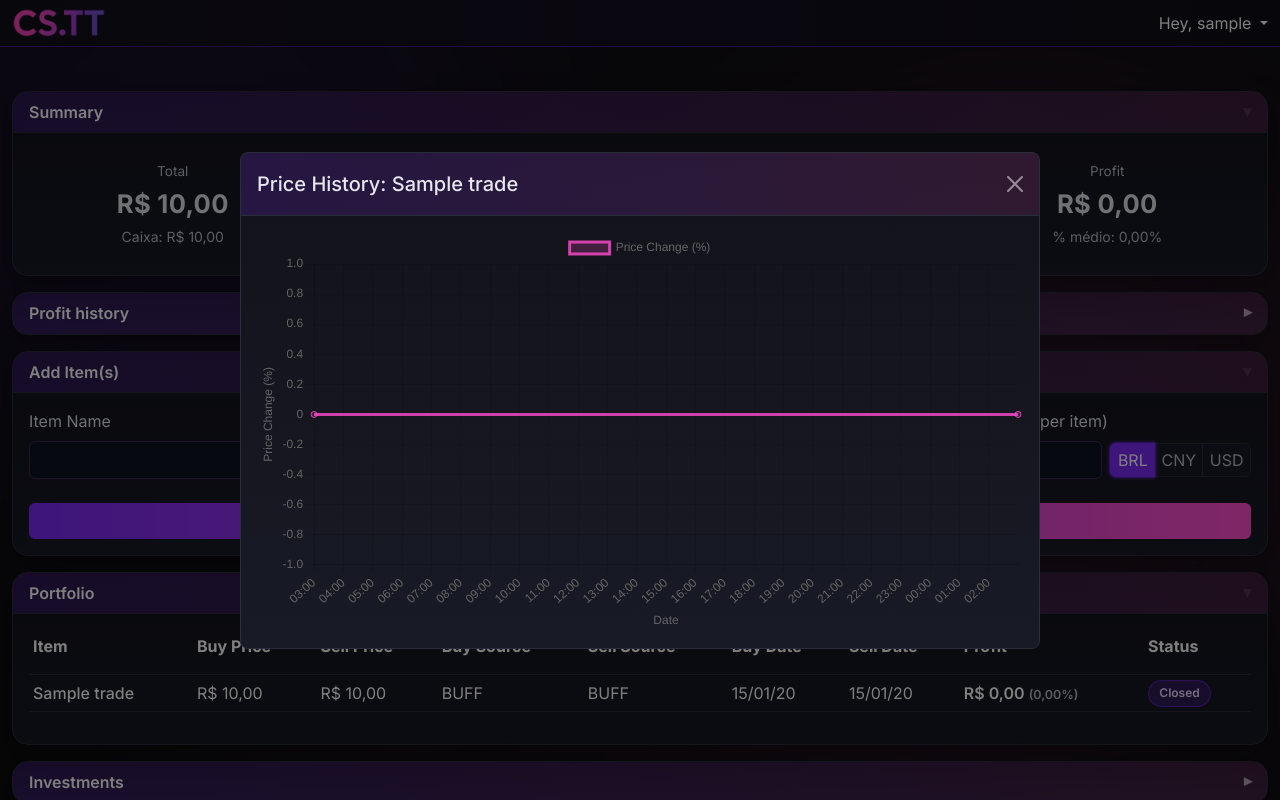
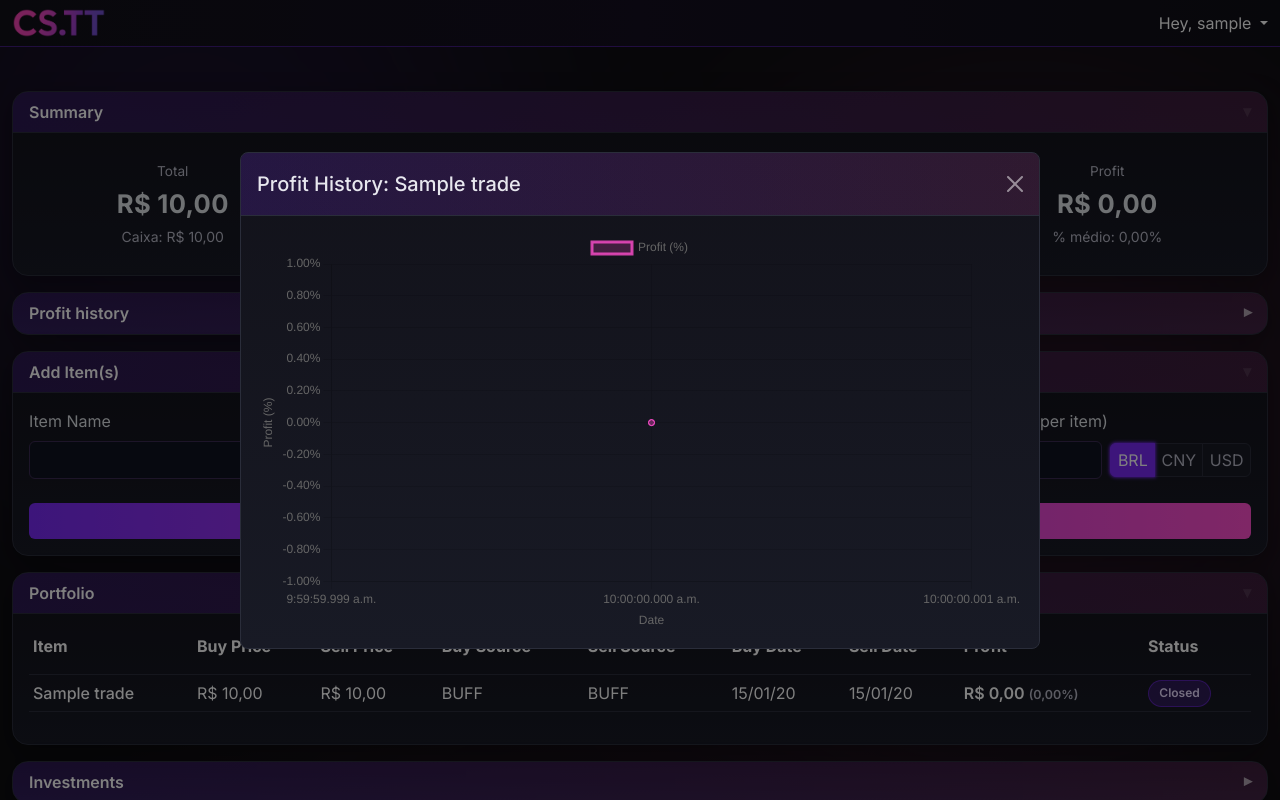
Before and after one commit to FCancella/Skins-Trading-Tracker, a Django app: page /portfolio/ in a window 1280 px wide, after a click that opens the changed part. Run offline with Django 4.2, Linux system fonts and the light colour scheme; a user stored in the database is signed in; tables that the repository leaves empty hold one stand-in row (values such as "Sample post").

Commit message:
Item profit history

```diff
--- a/templates/trades/price_history_modal.html
+++ b/templates/trades/price_history_modal.html
@@ -2,7 +2,7 @@
   <div class="modal-dialog modal-dialog-centered modal-lg">
     <div class="modal-content modal-dark">
       <div class="modal-header">
-        <h5 class="modal-title" id="priceHistoryModalLabel">Price History</h5>
+        <h5 class="modal-title" id="priceHistoryModalLabel">Profit History</h5>
         <button type="button" class="btn-close" data-bs-dismiss="modal" aria-label="Close"></button>
       </div>
       <div class="modal-body">
@@ -23,7 +23,7 @@ document.addEventListener('DOMContentLoaded', () => {
     const itemName = button.dataset.itemName;
 
     const modalTitle = priceHistoryModal.querySelector('.modal-title');
-    modalTitle.textContent = `Price History: ${itemName}`;
+    modalTitle.textContent = `Profit History: ${itemName}`;
 
     const response = await fetch(`/price-history/${tradeId}/`);
     const data = await response.json();
@@ -37,8 +37,8 @@ document.addEventListener('DOMContentLoaded', () => {
       type: 'line',
       data: {
         datasets: [{
-          label: 'Price Change (%)',
-          data: data.prices,
+          label: 'Profit (%)',
+          data: data.profits,
           borderColor: 'rgba(255, 78, 205, 0.8)',
           backgroundColor: 'rgba(255, 78, 205, 0.2)',
           fill: true,
@@ -66,7 +66,28 @@ document.addEventListener('DOMContentLoaded', () => {
           y: {
             title: {
               display: true,
-              text: 'Price Change (%)'
+              text: 'Profit (%)'
+            },
+            ticks: {
+              callback: function(value) {
+                return value.toFixed(2) + '%';
+              }
+            }
+          }
+        },
+        plugins: {
+          tooltip: {
+            callbacks: {
+              label: function(context) {
+                let label = context.dataset.label || '';
+                if (label) {
+                  label += ': ';
+                }
+                if (context.parsed.y !== null) {
+                  label += context.parsed.y.toFixed(2) + '%';
+                }
+                return label;
+              }
             }
           }
         }
--- a/trades/views.py
+++ b/trades/views.py
@@ -451,44 +451,42 @@ def export_portfolio(request: HttpRequest) -> HttpResponse:
 def price_history(request, trade_id):
     trade = get_object_or_404(Trade, pk=trade_id, owner=request.user)
 
-    # Define the time for the buy price as 1 hour before the start of the buy date
-    buy_datetime = make_aware(datetime.combine(trade.buy_date, datetime.min.time()))# - timedelta(hours=1)
+    start_datetime = trade.buy_date
+    end_datetime = trade.sell_date or timezone.now()
 
-    # The range for scanning intermediate prices starts from the actual buy date
-    start_scan_datetime = make_aware(datetime.combine(trade.buy_date, datetime.min.time()))
-
-    if trade.sell_date:
-        end_datetime = make_aware(datetime.combine(trade.sell_date, datetime.max.time()))
-    else:
-        end_datetime = timezone.now()
+    # Return an error if buy_price is zero to avoid division errors
+    if trade.buy_price == 0:
+        return JsonResponse({'error': 'Buy price cannot be zero.'}, status=400)
 
     scanned_prices = ScannedItem.objects.filter(
         name=trade.item_name,
-        source="buff",  # Filter by source="buff"
-        timestamp__range=[start_scan_datetime, end_datetime]
+        source="buff",
+        timestamp__range=[start_datetime, end_datetime]
     ).order_by('timestamp').values('timestamp', 'price')
 
-    price_data = []
+    profit_data = []
+    buy_price = float(trade.buy_price)
 
-    # Add the initial buy price with its adjusted timestamp
-    price_data.append({
-        'x': buy_datetime.isoformat(),
-        'y': (float(trade.buy_price)/float(trade.buy_price)-1)*100
+    # The first point is the purchase itself, representing 0% profit.
+    profit_data.append({
+        'x': start_datetime.isoformat(),
+        'y': 0
     })
 
-    # Add intermediate prices from Buff
+    # Calculate profit percentage for each intermediate scanned price.
     for item in scanned_prices:
-        price_data.append({
+        profit = ((float(item['price']) / buy_price) - 1) * 100
+        profit_data.append({
             'x': item['timestamp'].isoformat(),
-            'y': (float(item['price'])/float(trade.buy_price)-1)*100
+            'y': profit
         })
 
-    # Add sell price at the end of the sell_date (if it exists)
-    if trade.sell_price and trade.sell_date:
-        sell_datetime = make_aware(datetime.combine(trade.sell_date, datetime.max.time()))
-        price_data.append({
-            'x': sell_datetime.isoformat(),
-            'y': (float(trade.sell_price)/float(trade.buy_price)-1)*100
+    # If the item was sold, the last point is the final profit percentage.
+    if trade.sell_date and trade.sell_price is not None:
+        final_profit = ((float(trade.sell_price) / buy_price) - 1) * 100
+        profit_data.append({
+            'x': end_datetime.isoformat(),
+            'y': final_profit
         })
 
-    return JsonResponse({'prices': price_data})
+    return JsonResponse({'profits': profit_data})
```
